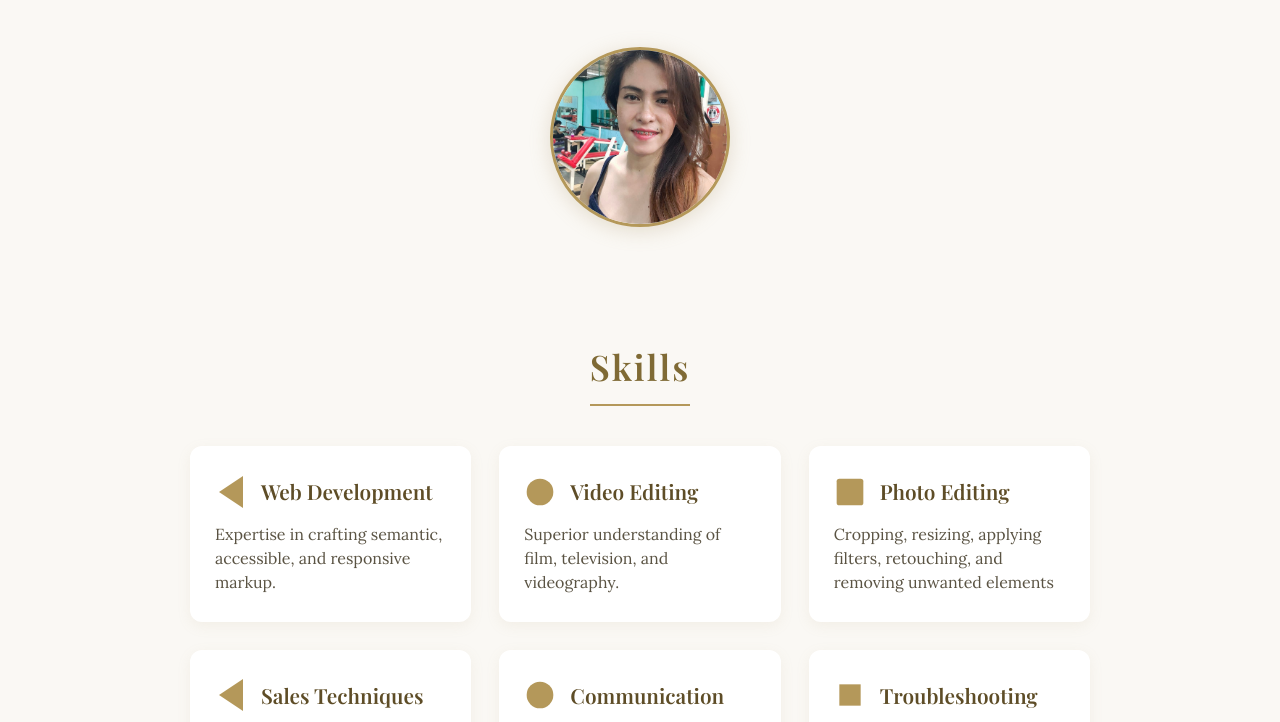
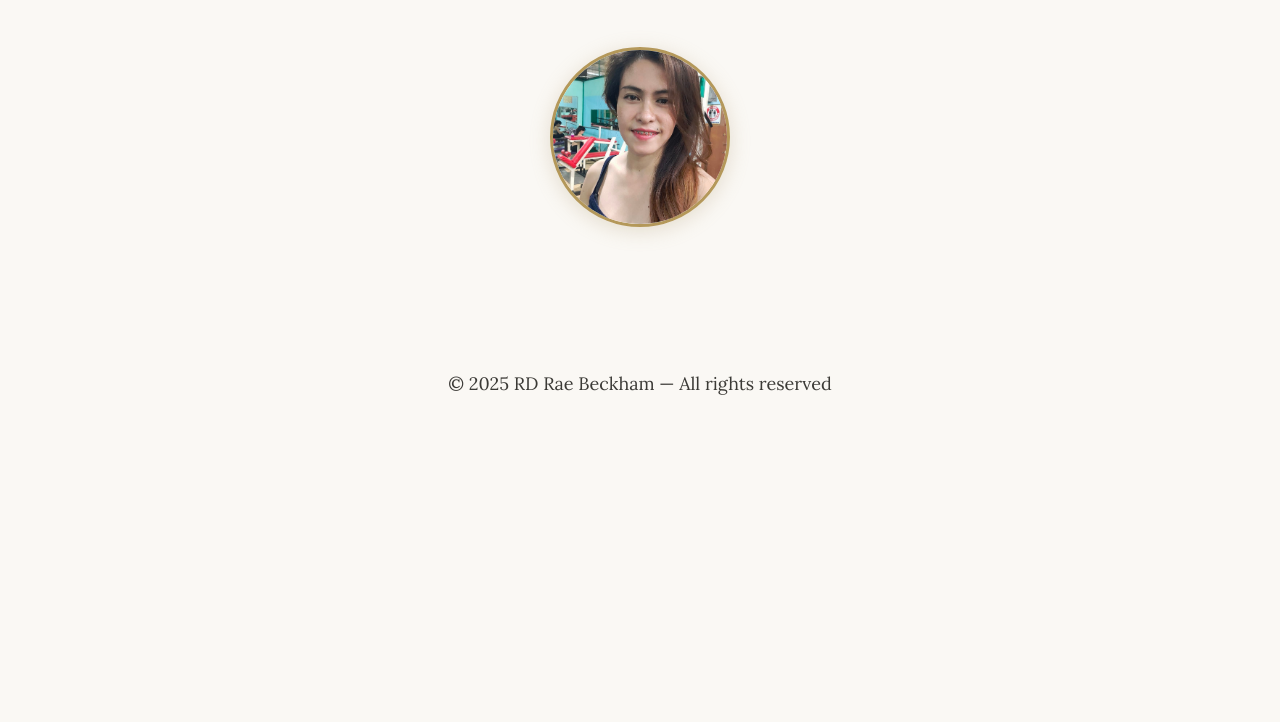
Before and after one commit to RdRaeBeckham/rd-rae-beckham-portfolio, a plain HTML site: page index.html in a window 1280 px wide. Shown: the part 390-1112 px from the top of the page. Drawn offline with nearby package versions, Linux system fonts and the light colour scheme.

Commit message:
Update index.html
Improve footer visibility and home sections animation.

```diff
--- a/index.html
+++ b/index.html
@@ -35,6 +35,9 @@
       flex: 1;
     }
 
+    nav, section {
+  transition: opacity 0.6s ease;
+}
 
     a { color: #b4985a; text-decoration: none; transition: color 0.3s ease; }
     a:hover { color: #7f6a35; }
@@ -238,17 +241,15 @@
 
     /* Footer */
   footer {
-  padding: 25px;
+  position: fixed;
+  bottom: 0;
+  left: 0;
+  width: 100%;
   text-align: center;
-  font-size: 0.9rem;
-  color: #a69f8b;
-  background-color: #f2eee3;
-  letter-spacing: 1px;
-  border-top: 1px solid #ddd4bf;
-  margin-top: auto;
-  position: relative;
-  z-index: 1000; /* keeps it above section overlays */
-}
+  padding-bottom: 10px; /* space inside */
+  opacity: 0;
+  transition: opacity 0.6s ease;
+}}
     /* Responsive */
     @media (max-width: 768px) {
       nav.navbar { padding: 1rem 1.5rem; }
@@ -467,5 +468,45 @@
   easing: 'ease-out-cubic'
 });
   </script>
+
+  <!-- Custom Script to hide nav + sections at home -->
+  <script>
+    const nav = document.querySelector("nav");
+    const sections = document.querySelectorAll("section:not(#home)");
+
+    function toggleVisibility() {
+      if (window.scrollY < window.innerHeight * 0.8) {
+        // At HOME → hide menu + sections
+        nav.style.opacity = "0";
+        nav.style.pointerEvents = "none";
+        sections.forEach(sec => sec.style.opacity = "0");
+      } else {
+        // Scrolled → show menu + sections
+        nav.style.opacity = "1";
+        nav.style.pointerEvents = "auto";
+        sections.forEach(sec => sec.style.opacity = "1");
+      }
+    }
+
+    toggleVisibility();
+    window.addEventListener("scroll", toggleVisibility);
+    </script>
+
+    <script>
+  const footer = document.querySelector("footer");
+
+  function toggleFooter() {
+    const atBottom = window.innerHeight + window.scrollY >= document.body.offsetHeight - 10;
+
+    if (atBottom) {
+      footer.style.opacity = "1"; // show footer only at bottom
+    } else {
+      footer.style.opacity = "0"; // hide footer elsewhere
+    }
+  }
+
+  toggleFooter(); // run on load
+  window.addEventListener("scroll", toggleFooter);
+</script>
 </body>
 </html>
```
